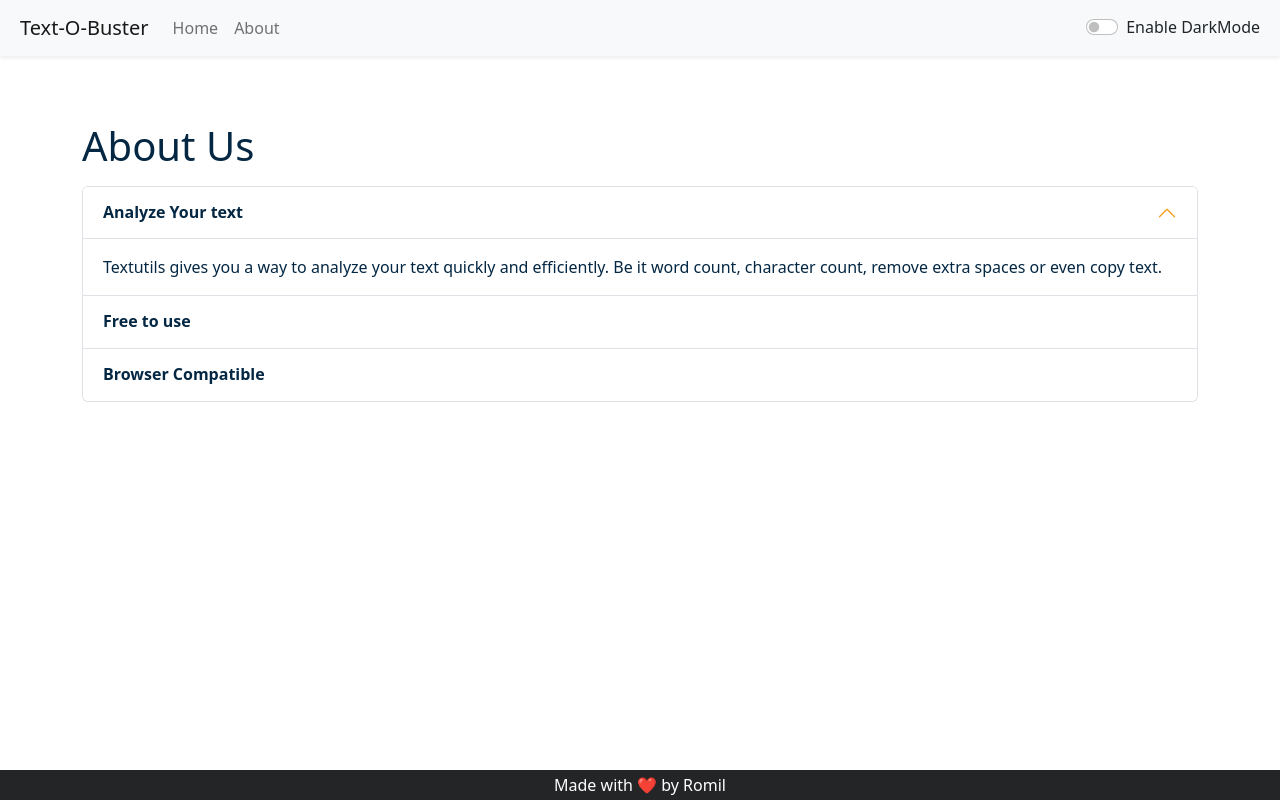
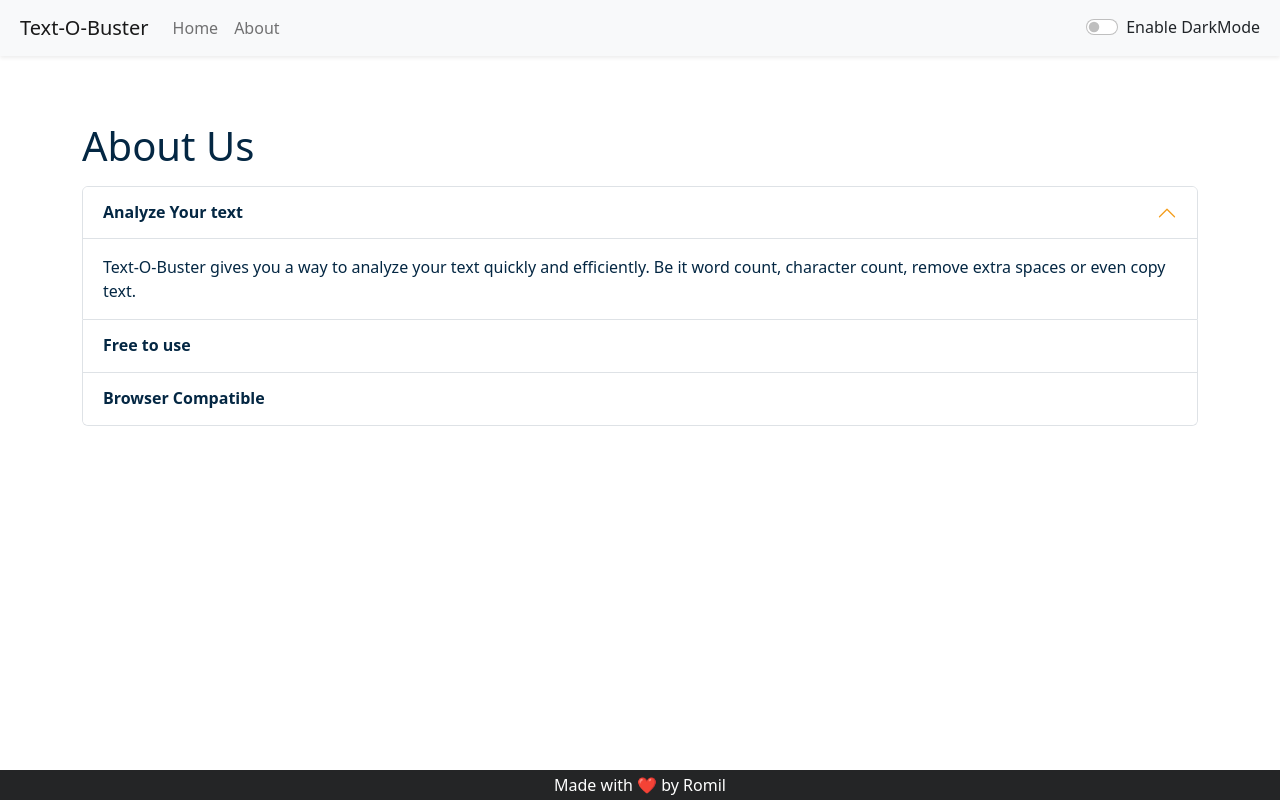
Before and after one commit to romil19/Text-O-Buster, a React (Create React App) app: page /about in a window 1280 px wide. Built offline with nearby package versions, Linux system fonts and the light colour scheme.

Commit message:
Update About.js

```diff
--- a/src/components/About.js
+++ b/src/components/About.js
@@ -23,7 +23,7 @@ export default function About(props) {
                     </h2>
                     <div id="collapseOne" className="accordion-collapse collapse show" aria-labelledby="headingOne" data-bs-parent="#accordionExample">
                     <div className="accordion-body" style={myStyle}>
-                    Textutils gives you a way to analyze your text quickly and efficiently. Be it word count, character count, remove extra spaces or even copy text.
+                    Text-O-Buster gives you a way to analyze your text quickly and efficiently. Be it word count, character count, remove extra spaces or even copy text.
 
                     </div>
                     </div>
@@ -36,7 +36,7 @@ export default function About(props) {
                     </h2>
                     <div id="collapseTwo" className="accordion-collapse collapse" aria-labelledby="headingTwo" data-bs-parent="#accordionExample">
                     <div className="accordion-body" style={myStyle}>
-                    TextUtils is a free character counter tool that provides instant character count & word count statistics for a given text. TextUtils reports the number of words and characters. Thus it is suitable for writing text with word/ character limit.
+                    Text-O-Buster is a free character counter tool that provides instant character count & word count statistics for a given text. Text-O-Buster reports the number of words and characters. Thus it is suitable for writing text with word/ character limit.
                     </div>
                     </div>
                 </div>
```
